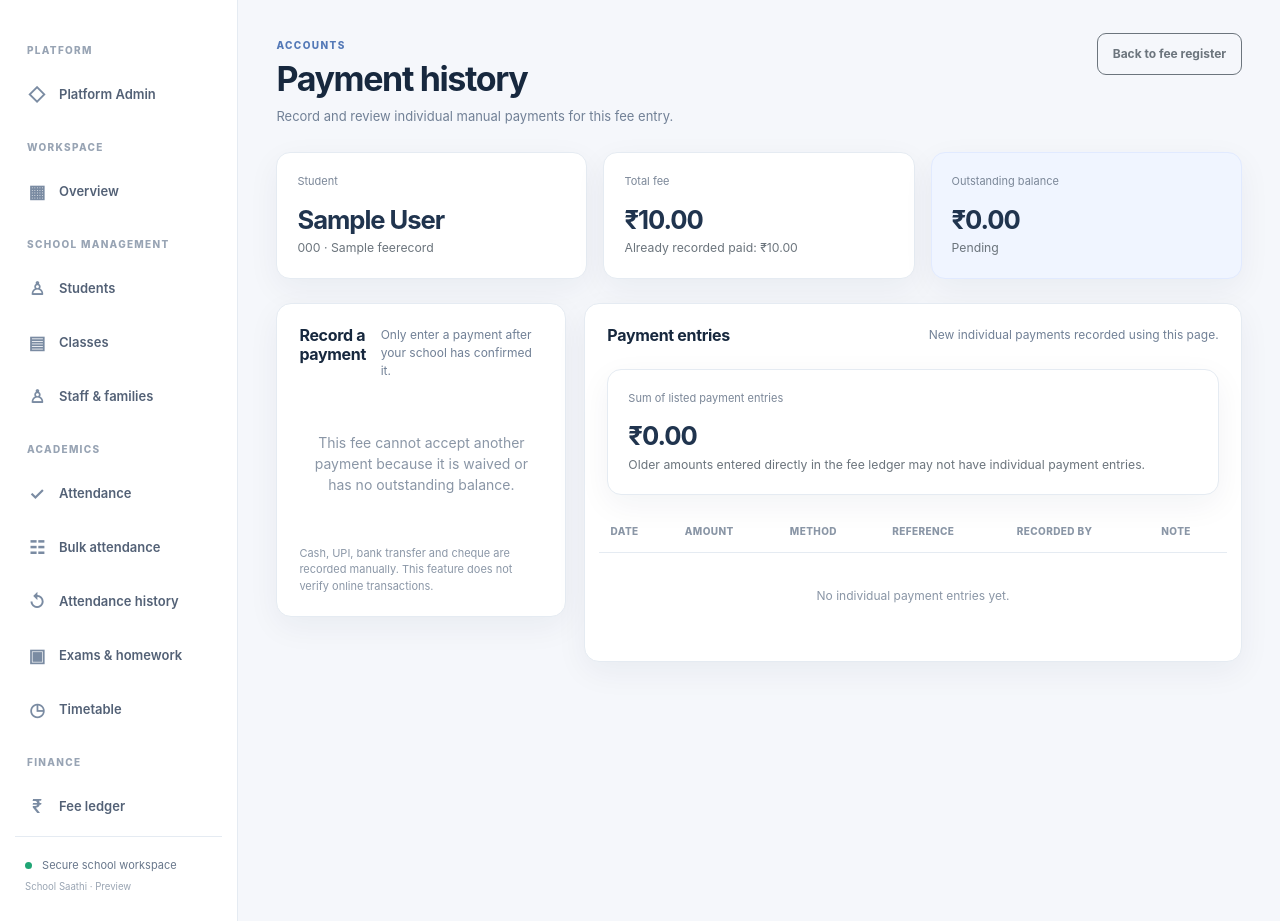
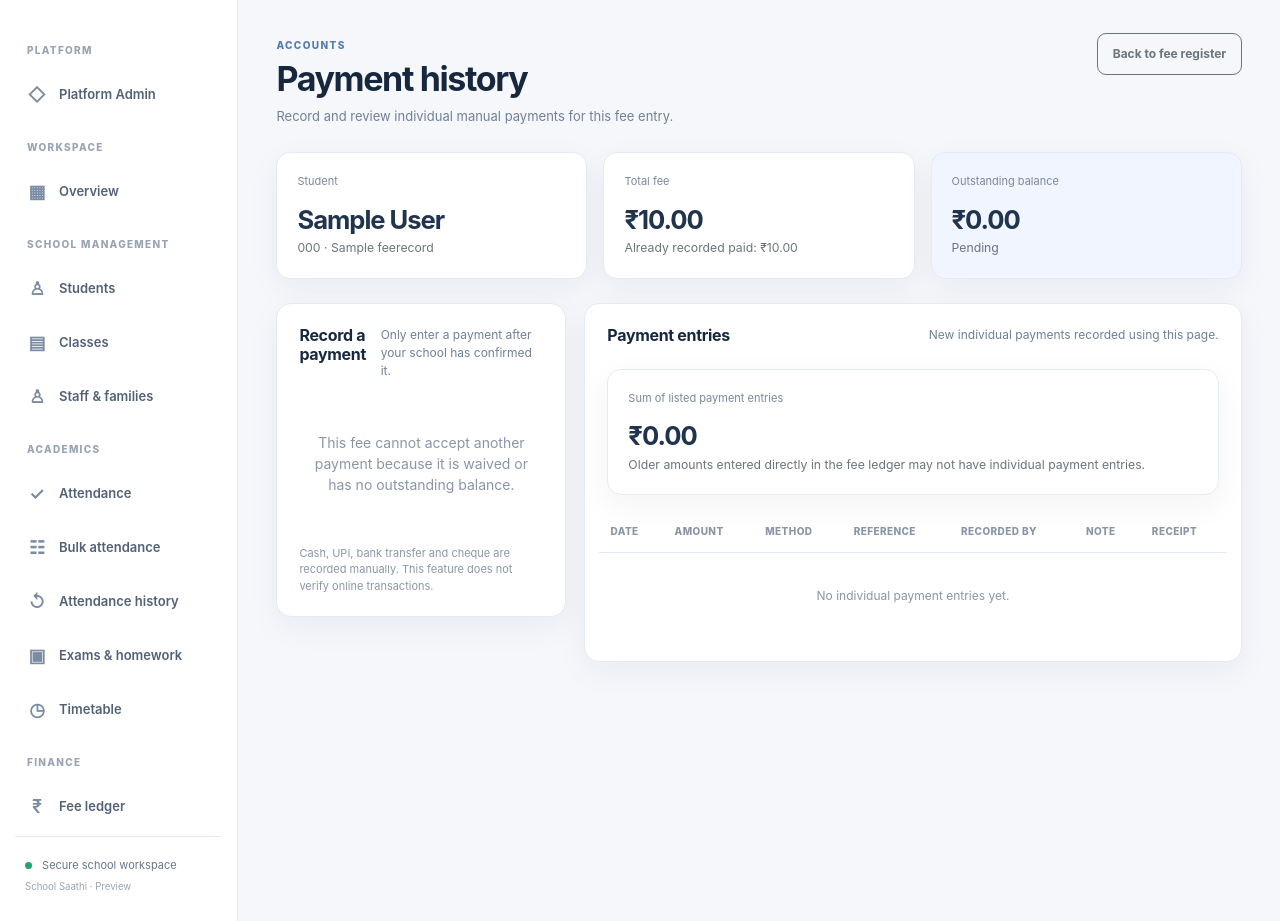
Before and after one commit to pk8873/My_school, a Django app: page /fees/1/payments/ in a window 1280 px wide. Shown: the part 77-998 px from the top of the page. Run offline with Django 5.2, Linux system fonts and the light colour scheme; a user stored in the database is signed in; tables that the repository leaves empty hold one stand-in row (values such as "Sample post").

Commit message:
feat: link PDF receipt for each payment entry

```diff
--- a/templates/schools/fee_payment_history.html
+++ b/templates/schools/fee_payment_history.html
@@ -18,7 +18,7 @@
 <p class="form-note">Cash, UPI, bank transfer and cheque are recorded manually. This feature does not verify online transactions.</p></section>
 <section class="panel panel-wide"><div class="panel-heading"><h2>Payment entries</h2><p>New individual payments recorded using this page.</p></div>
 <div class="metric-card mb-3"><span>Sum of listed payment entries</span><strong>₹{{ recorded_payment_total|floatformat:2 }}</strong><div class="small text-secondary">Older amounts entered directly in the fee ledger may not have individual payment entries.</div></div>
-<div class="table-responsive"><table class="table table-hover align-middle"><thead><tr><th>Date</th><th>Amount</th><th>Method</th><th>Reference</th><th>Recorded by</th><th>Note</th></tr></thead><tbody>
-{% for payment in payments %}<tr><td>{{ payment.payment_date|date:"d M Y" }}</td><td>₹{{ payment.amount|floatformat:2 }}</td><td>{{ payment.get_method_display }}</td><td>{{ payment.reference|default:"—" }}</td><td>{{ payment.recorded_by.get_username|default:"—" }}</td><td>{{ payment.note|default:"—" }}</td></tr>{% empty %}<tr><td colspan="6" class="empty-state">No individual payment entries yet.</td></tr>{% endfor %}
+<div class="table-responsive"><table class="table table-hover align-middle"><thead><tr><th>Date</th><th>Amount</th><th>Method</th><th>Reference</th><th>Recorded by</th><th>Note</th><th>Receipt</th></tr></thead><tbody>
+{% for payment in payments %}<tr><td>{{ payment.payment_date|date:"d M Y" }}</td><td>₹{{ payment.amount|floatformat:2 }}</td><td>{{ payment.get_method_display }}</td><td>{{ payment.reference|default:"—" }}</td><td>{{ payment.recorded_by.get_username|default:"—" }}</td><td>{{ payment.note|default:"—" }}</td><td><a class="btn btn-sm btn-outline-primary" href="{% url 'fee_payment_receipt_pdf' payment.pk %}?school={{ membership.school_id }}">PDF receipt</a></td></tr>{% empty %}<tr><td colspan="7" class="empty-state">No individual payment entries yet.</td></tr>{% endfor %}
 </tbody></table></div></section></div>
 {% endblock %}
```
